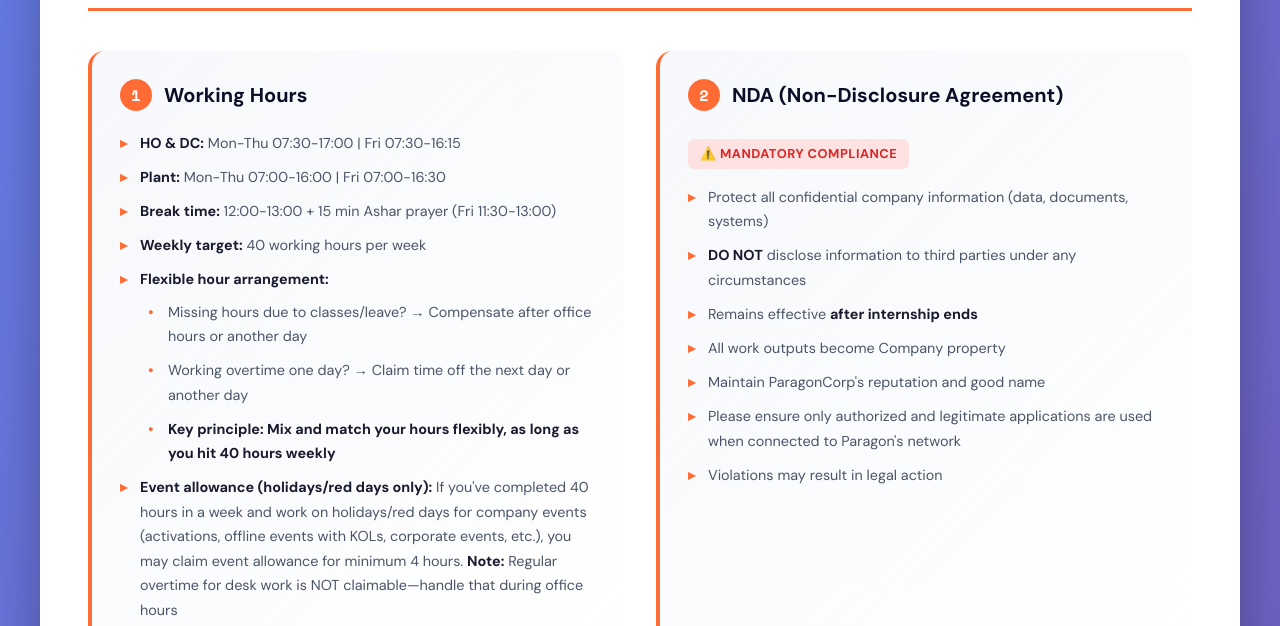
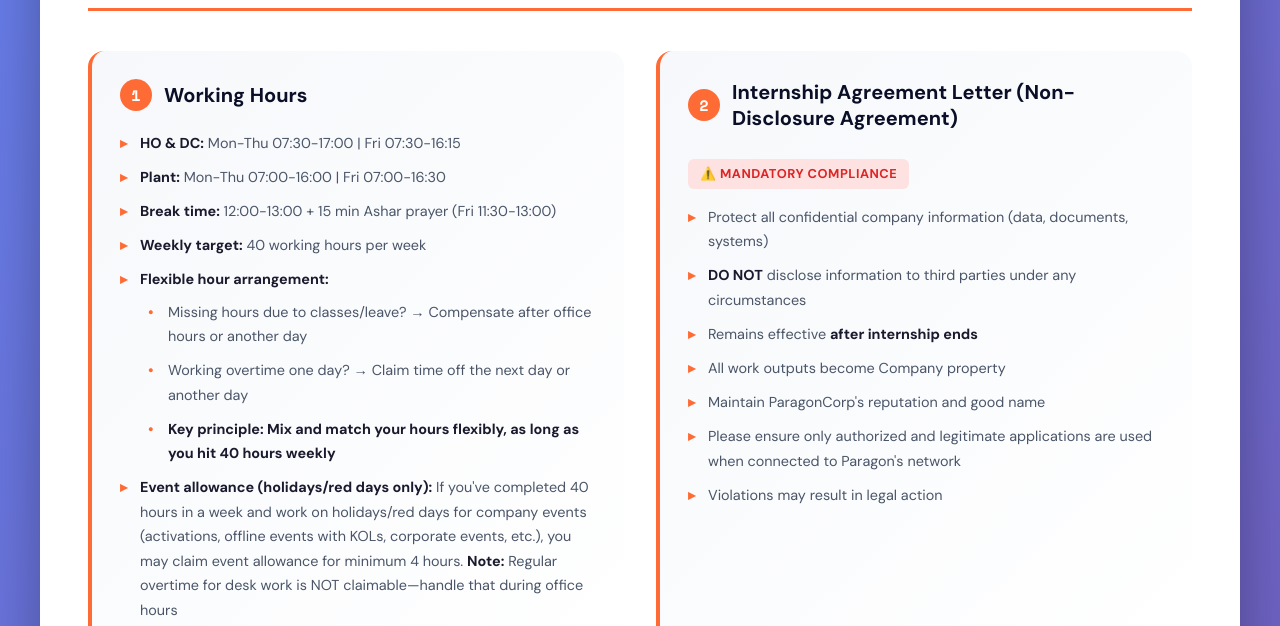
Before and after one commit to zilvanaajeng/paragon-intern-guide, a plain HTML site: page index.html in a window 1280 px wide. Shown: the part 174-800 px from the top of the page. Drawn offline with nearby package versions, Linux system fonts and the light colour scheme.

Commit message:
Update index.html

```diff
--- a/index.html
+++ b/index.html
@@ -466,7 +466,7 @@
             <div class="info-card">
                 <div class="card-header">
                     <div class="card-number">2</div>
-                    <div class="card-title">NDA (Non-Disclosure Agreement)</div>
+                    <div class="card-title">Internship Agreement Letter (Non-Disclosure Agreement)</div>
                 </div>
                 <div class="card-content">
                     <div class="badge">⚠️ Mandatory Compliance</div>
```
